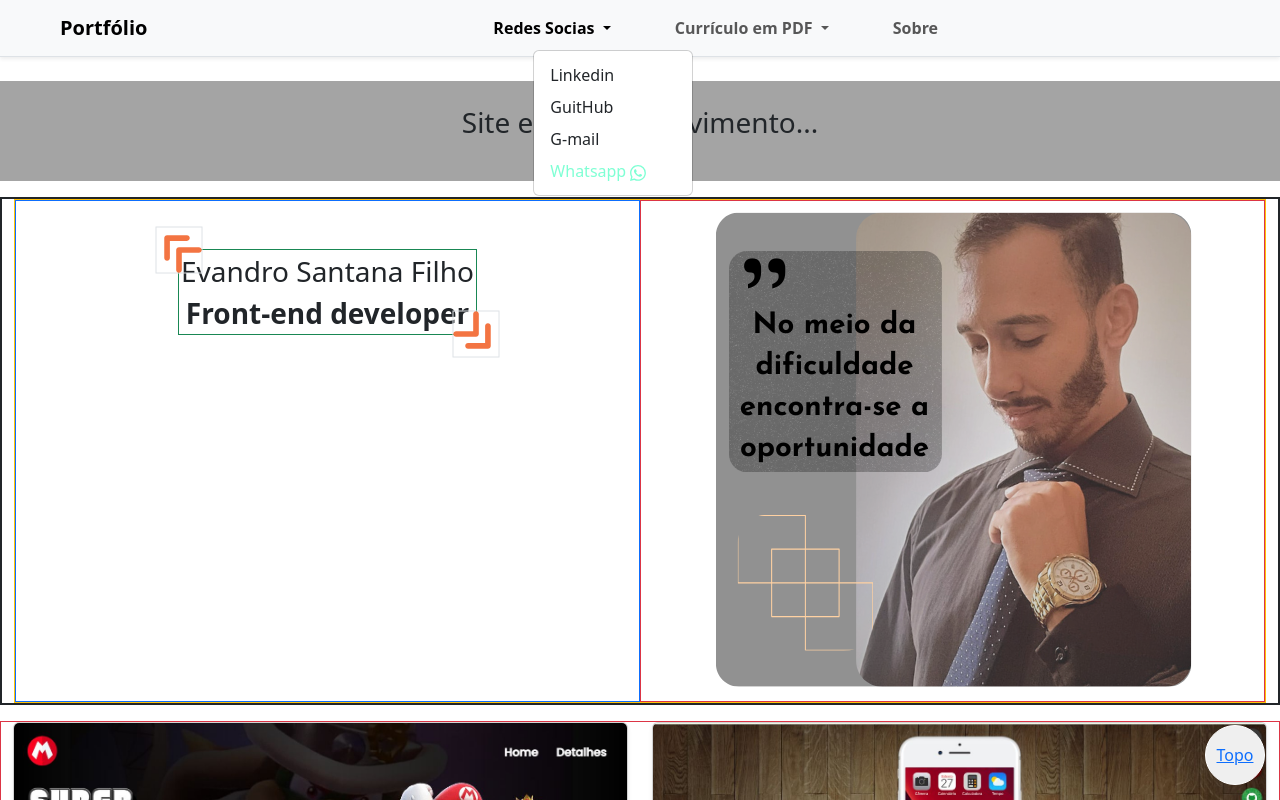
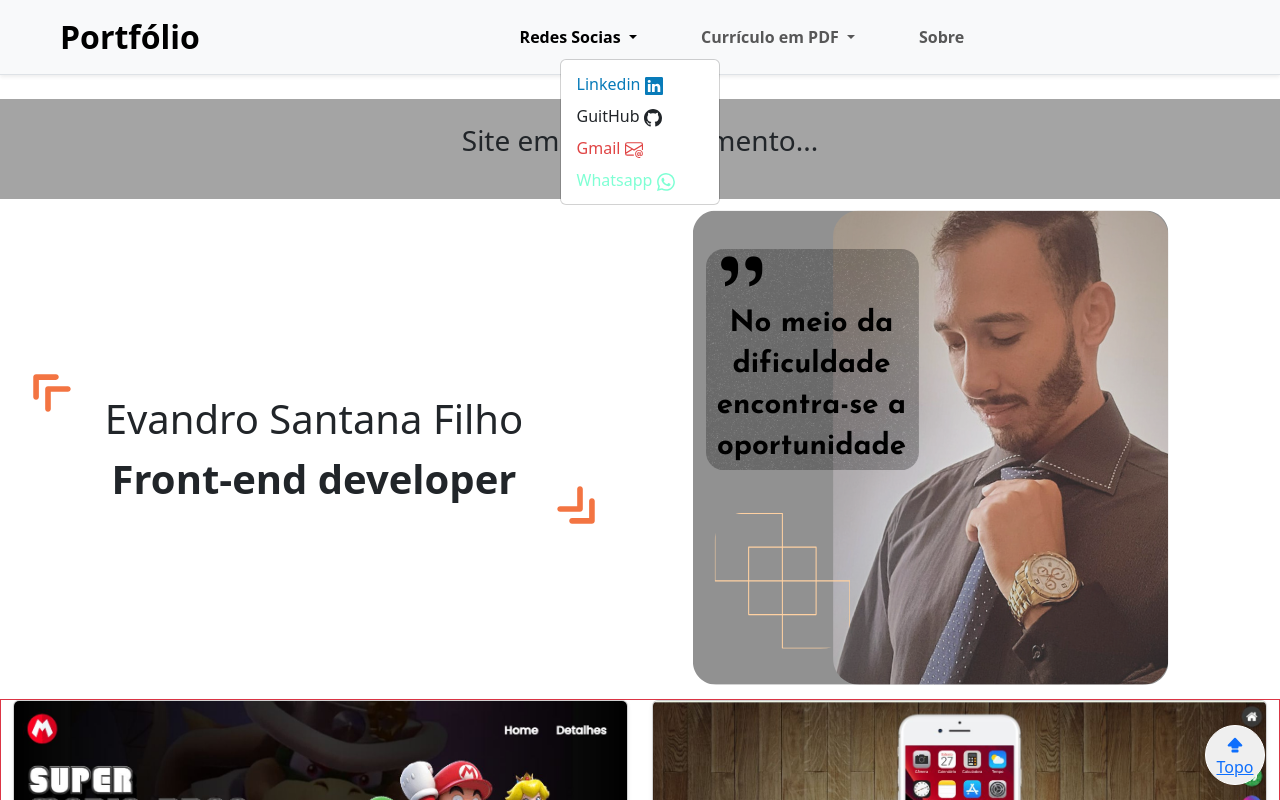
Before and after one commit to EvandroSFilho/Portfolio-Bootstrap, a plain HTML site: page index.html in a window 1280 px wide. Both pictures are taken after a click on the button "Redes Socias". Shown: the top 800 px of the page. Drawn offline with nearby package versions, Linux system fonts and the light colour scheme.

Commit message:
Atualização da navbar e div nome com foto

```diff
--- a/index.html
+++ b/index.html
@@ -12,12 +12,10 @@
 </head>
 
 <body>
-
-
   <!--NavBar-->
   <nav class="navbar navbar-expand-lg bg-body-tertiary shadow-sm mb-4 border-bottom">
     <div class="container-fluid">
-      <a class="navbar-brand fw-bold ms-lg-5">Portfólio</a>
+      <a class="navbar-brand fw-bold ms-lg-5 fs-2">Portfólio</a>
       <button class="navbar-toggler" type="button" data-bs-toggle="collapse" data-bs-target="#navbarSupportedContent"
         aria-controls="navbarSupportedContent" aria-expanded="false" aria-label="Toggle navigation">
         <span class="navbar-toggler-icon"></span>
@@ -29,34 +27,72 @@
               Redes Socias
             </a>
             <ul class="dropdown-menu mx-lg-4 mx-xl-5 mx-xxl-5">
-              <li><a class="dropdown-item" href="https://www.linkedin.com/in/evandro-santana-filho/"
-                  target="_blank">Linkedin</a></li>
-              <li><a class="dropdown-item" href="https://github.com/EvandroSFilho" target="_blank">GuitHub</a></li>
-              <li><a class="dropdown-item" href="mailto:evandrosantana.f@gmail.com" target="_blank">G-mail</a></li>
+              <li><a class="dropdown-item" href="https://www.linkedin.com/in/evandro-santana-filho/" target="_blank"
+                  style="color: rgb(8, 123, 185);">Linkedin
+                  <svg xmlns="http://www.w3.org/2000/svg" width="18" height="18" fill="currentColor"
+                    class="bi bi-linkedin" viewBox="0 0 16 16">
+                    <path
+                      d="M0 1.146C0 .513.526 0 1.175 0h13.65C15.474 0 16 .513 16 1.146v13.708c0 .633-.526 1.146-1.175 1.146H1.175C.526 16 0 15.487 0 14.854V1.146zm4.943 12.248V6.169H2.542v7.225h2.401zm-1.2-8.212c.837 0 1.358-.554 1.358-1.248-.015-.709-.52-1.248-1.342-1.248-.822 0-1.359.54-1.359 1.248 0 .694.521 1.248 1.327 1.248h.016zm4.908 8.212V9.359c0-.216.016-.432.08-.586.173-.431.568-.878 1.232-.878.869 0 1.216.662 1.216 1.634v3.865h2.401V9.25c0-2.22-1.184-3.252-2.764-3.252-1.274 0-1.845.7-2.165 1.193v.025h-.016a5.54 5.54 0 0 1 .016-.025V6.169h-2.4c.03.678 0 7.225 0 7.225h2.4z" />
+                  </svg>
+                </a></li>
+              <li><a class="dropdown-item" href="https://github.com/EvandroSFilho" target="_blank">GuitHub
+                  <svg xmlns="http://www.w3.org/2000/svg" width="18" height="18" fill="currentColor"
+                    class="bi bi-github" viewBox="0 0 16 16">
+                    <path
+                      d="M8 0C3.58 0 0 3.58 0 8c0 3.54 2.29 6.53 5.47 7.59.4.07.55-.17.55-.38 0-.19-.01-.82-.01-1.49-2.01.37-2.53-.49-2.69-.94-.09-.23-.48-.94-.82-1.13-.28-.15-.68-.52-.01-.53.63-.01 1.08.58 1.23.82.72 1.21 1.87.87 2.33.66.07-.52.28-.87.51-1.07-1.78-.2-3.64-.89-3.64-3.95 0-.87.31-1.59.82-2.15-.08-.2-.36-1.02.08-2.12 0 0 .67-.21 2.2.82.64-.18 1.32-.27 2-.27.68 0 1.36.09 2 .27 1.53-1.04 2.2-.82 2.2-.82.44 1.1.16 1.92.08 2.12.51.56.82 1.27.82 2.15 0 3.07-1.87 3.75-3.65 3.95.29.25.54.73.54 1.48 0 1.07-.01 1.93-.01 2.2 0 .21.15.46.55.38A8.012 8.012 0 0 0 16 8c0-4.42-3.58-8-8-8z" />
+                  </svg>
+                </a></li>
+              <li><a class="dropdown-item" href="mailto:evandrosantana.f@gmail.com" target="_blank"
+                  style="color: rgb(224, 68, 68);">Gmail
+                  <svg xmlns="http://www.w3.org/2000/svg" width="18" height="18" fill="currentColor"
+                    class="bi bi-envelope-at" viewBox="0 1 16 16">
+                    <path
+                      d="M2 2a2 2 0 0 0-2 2v8.01A2 2 0 0 0 2 14h5.5a.5.5 0 0 0 0-1H2a1 1 0 0 1-.966-.741l5.64-3.471L8 9.583l7-4.2V8.5a.5.5 0 0 0 1 0V4a2 2 0 0 0-2-2H2Zm3.708 6.208L1 11.105V5.383l4.708 2.825ZM1 4.217V4a1 1 0 0 1 1-1h12a1 1 0 0 1 1 1v.217l-7 4.2-7-4.2Z" />
+                    <path
+                      d="M14.247 14.269c1.01 0 1.587-.857 1.587-2.025v-.21C15.834 10.43 14.64 9 12.52 9h-.035C10.42 9 9 10.36 9 12.432v.214C9 14.82 10.438 16 12.358 16h.044c.594 0 1.018-.074 1.237-.175v-.73c-.245.11-.673.18-1.18.18h-.044c-1.334 0-2.571-.788-2.571-2.655v-.157c0-1.657 1.058-2.724 2.64-2.724h.04c1.535 0 2.484 1.05 2.484 2.326v.118c0 .975-.324 1.39-.639 1.39-.232 0-.41-.148-.41-.42v-2.19h-.906v.569h-.03c-.084-.298-.368-.63-.954-.63-.778 0-1.259.555-1.259 1.4v.528c0 .892.49 1.434 1.26 1.434.471 0 .896-.227 1.014-.643h.043c.118.42.617.648 1.12.648Zm-2.453-1.588v-.227c0-.546.227-.791.573-.791.297 0 .572.192.572.708v.367c0 .573-.253.744-.564.744-.354 0-.581-.215-.581-.8Z" />
+                  </svg>
+                </a></li>
               <li><a class="dropdown-item" href="https://wa.me//5518988227341?text=Olá,%20Tudo%20bem%20?"
                   target="_blank" style="color: aquamarine;">Whatsapp
-                  <svg xmlns="http://www.w3.org/2000/svg" width="16" height="16" fill="currentColor"
+                  <svg xmlns="http://www.w3.org/2000/svg" width="18" height="18" fill="currentColor"
                     class="bi bi-whatsapp" viewBox="0 0 16 16">
                     <path
                       d="M13.601 2.326A7.854 7.854 0 0 0 7.994 0C3.627 0 .068 3.558.064 7.926c0 1.399.366 2.76 1.057 3.965L0 16l4.204-1.102a7.933 7.933 0 0 0 3.79.965h.004c4.368 0 7.926-3.558 7.93-7.93A7.898 7.898 0 0 0 13.6 2.326zM7.994 14.521a6.573 6.573 0 0 1-3.356-.92l-.24-.144-2.494.654.666-2.433-.156-.251a6.56 6.56 0 0 1-1.007-3.505c0-3.626 2.957-6.584 6.591-6.584a6.56 6.56 0 0 1 4.66 1.931 6.557 6.557 0 0 1 1.928 4.66c-.004 3.639-2.961 6.592-6.592 6.592zm3.615-4.934c-.197-.099-1.17-.578-1.353-.646-.182-.065-.315-.099-.445.099-.133.197-.513.646-.627.775-.114.133-.232.148-.43.05-.197-.1-.836-.308-1.592-.985-.59-.525-.985-1.175-1.103-1.372-.114-.198-.011-.304.088-.403.087-.088.197-.232.296-.346.1-.114.133-.198.198-.33.065-.134.034-.248-.015-.347-.05-.099-.445-1.076-.612-1.47-.16-.389-.323-.335-.445-.34-.114-.007-.247-.007-.38-.007a.729.729 0 0 0-.529.247c-.182.198-.691.677-.691 1.654 0 .977.71 1.916.81 2.049.098.133 1.394 2.132 3.383 2.992.47.205.84.326 1.129.418.475.152.904.129 1.246.08.38-.058 1.171-.48 1.338-.943.164-.464.164-.86.114-.943-.049-.084-.182-.133-.38-.232z" />
                   </svg></a></li>
             </ul>
           </li>
+
           <li class="nav-item dropdown fw-bold"><!--curriculo-->
             <a class="nav-link dropdown-toggle" href="#" role="button" data-bs-toggle="dropdown" aria-expanded="false">
               Currículo em PDF
             </a>
             <ul class="dropdown-menu">
-              <li><a class="dropdown-item" href="doc/Evandro_Santana_filho.pdf" target="_blank">Abrir</a></li>
+              <li><a class="dropdown-item" href="doc/Evandro_Santana_filho.pdf" target="_blank"
+                  style="color: rgb(224, 68, 68);">Abrir pdf
+                  <svg xmlns="http://www.w3.org/2000/svg" width="17" height="17" fill="currentColor"
+                    class="bi bi-file-earmark-pdf" viewBox="0 0 16 16">
+                    <path
+                      d="M14 14V4.5L9.5 0H4a2 2 0 0 0-2 2v12a2 2 0 0 0 2 2h8a2 2 0 0 0 2-2zM9.5 3A1.5 1.5 0 0 0 11 4.5h2V14a1 1 0 0 1-1 1H4a1 1 0 0 1-1-1V2a1 1 0 0 1 1-1h5.5v2z" />
+                    <path
+                      d="M4.603 14.087a.81.81 0 0 1-.438-.42c-.195-.388-.13-.776.08-1.102.198-.307.526-.568.897-.787a7.68 7.68 0 0 1 1.482-.645 19.697 19.697 0 0 0 1.062-2.227 7.269 7.269 0 0 1-.43-1.295c-.086-.4-.119-.796-.046-1.136.075-.354.274-.672.65-.823.192-.077.4-.12.602-.077a.7.7 0 0 1 .477.365c.088.164.12.356.127.538.007.188-.012.396-.047.614-.084.51-.27 1.134-.52 1.794a10.954 10.954 0 0 0 .98 1.686 5.753 5.753 0 0 1 1.334.05c.364.066.734.195.96.465.12.144.193.32.2.518.007.192-.047.382-.138.563a1.04 1.04 0 0 1-.354.416.856.856 0 0 1-.51.138c-.331-.014-.654-.196-.933-.417a5.712 5.712 0 0 1-.911-.95 11.651 11.651 0 0 0-1.997.406 11.307 11.307 0 0 1-1.02 1.51c-.292.35-.609.656-.927.787a.793.793 0 0 1-.58.029zm1.379-1.901c-.166.076-.32.156-.459.238-.328.194-.541.383-.647.547-.094.145-.096.25-.04.361.01.022.02.036.026.044a.266.266 0 0 0 .035-.012c.137-.056.355-.235.635-.572a8.18 8.18 0 0 0 .45-.606zm1.64-1.33a12.71 12.71 0 0 1 1.01-.193 11.744 11.744 0 0 1-.51-.858 20.801 20.801 0 0 1-.5 1.05zm2.446.45c.15.163.296.3.435.41.24.19.407.253.498.256a.107.107 0 0 0 .07-.015.307.307 0 0 0 .094-.125.436.436 0 0 0 .059-.2.095.095 0 0 0-.026-.063c-.052-.062-.2-.152-.518-.209a3.876 3.876 0 0 0-.612-.053zM8.078 7.8a6.7 6.7 0 0 0 .2-.828c.031-.188.043-.343.038-.465a.613.613 0 0 0-.032-.198.517.517 0 0 0-.145.04c-.087.035-.158.106-.196.283-.04.192-.03.469.046.822.024.111.054.227.09.346z" />
+                  </svg>
+                </a></li>
               <li><a class="dropdown-item" href="doc/Evandro_Santana_filho.pdf" download="Evandro_Santana_filho"
-                  type="application/pdf">Baixar</a></li>
+                  type="application/pdf">Baixar pdf
+                  <svg xmlns="http://www.w3.org/2000/svg" width="18" height="18" fill="currentColor"
+                    class="bi bi-download" viewBox="0 2 16 16">
+                    <path
+                      d="M.5 9.9a.5.5 0 0 1 .5.5v2.5a1 1 0 0 0 1 1h12a1 1 0 0 0 1-1v-2.5a.5.5 0 0 1 1 0v2.5a2 2 0 0 1-2 2H2a2 2 0 0 1-2-2v-2.5a.5.5 0 0 1 .5-.5z" />
+                    <path
+                      d="M7.646 11.854a.5.5 0 0 0 .708 0l3-3a.5.5 0 0 0-.708-.708L8.5 10.293V1.5a.5.5 0 0 0-1 0v8.793L5.354 8.146a.5.5 0 1 0-.708.708l3 3z" />
+                  </svg>
+                </a></li>
             </ul>
           </li>
-          <li class="nav-item mx-lg-4 mx-xl-5 mx-xxl-5">
+          <li class="nav-item mx-lg-4 mx-xl-5 mx-xxl-5"><!--Link sobre mim-->
             <a class="nav-link fw-bold" aria-current="page" href="#sobre">Sobre</a>
           </li>
         </ul>
-
       </div>
     </div>
   </nav>
@@ -64,39 +100,37 @@
   <div class="dfrase">
     <h3 class="frase z-3">Site em Desenvolvimento...</h3>
   </div>
-  <!--Foto com nome-->
-  <div class="container-fluid my-3 border border-dark border-2">
 
-    <div class="row row-cols-1 row-cols-md-1 row-cols-lg-2 m-auto border border-warning">
-      <div class="col text-center pt-5 border border-primary">
-        <div class="position-relative col col-sm-6 col-md-5 col-lg-7 col-xl-6 col-xxl-5 m-auto border border-success">
-          <div class="position-absolute top-0 start-0 translate-middle border">
+  <div class="container-fluid"><!--Foto e nome-->
+    <div class="row row-cols-1 row-cols-md-1 row-cols-lg-2 m-auto text-center">
+      <div class="row align-items-center p-4"><!--Texto com nome-->
+        <div class="position-relative col col-sm-9 col-md-8 col-lg-11 col-xl-11 col-xxl-10 m-auto">
+          <div class="position-absolute top-0 start-0 translate-middle">
             <svg xmlns="http://www.w3.org/2000/svg" width="45" height="45" fill="#F37442" viewBox="0 0 512 512"
               style=" transform: rotate(45deg); -ms-transform: rotate(45deg); -webkit-transform: rotate(45deg);">
               <path
                 d="M41.4 233.4c-12.5 12.5-12.5 32.8 0 45.3l160 160c12.5 12.5 32.8 12.5 45.3 0s12.5-32.8 0-45.3L109.3 256 246.6 118.6c12.5-12.5 12.5-32.8 0-45.3s-32.8-12.5-45.3 0l-160 160zm352-160l-160 160c-12.5 12.5-12.5 32.8 0 45.3l160 160c12.5 12.5 32.8 12.5 45.3 0s12.5-32.8 0-45.3L301.3 256 438.6 118.6c12.5-12.5 12.5-32.8 0-45.3s-32.8-12.5-45.3 0z" />
             </svg>
           </div>
-          <div class="position-absolute top-100 start-100 translate-middle border">
+          <div class="position-absolute top-100 start-100 translate-middle">
             <svg xmlns="http://www.w3.org/2000/svg" width="45" height="45" fill="#F37442" viewBox="0 0 512 512"
               style=" transform: rotate(45deg); -ms-transform: rotate(45deg); -webkit-transform: rotate(45deg);">
               <path
                 d="M470.6 278.6c12.5-12.5 12.5-32.8 0-45.3l-160-160c-12.5-12.5-32.8-12.5-45.3 0s-12.5 32.8 0 45.3L402.7 256 265.4 393.4c-12.5 12.5-12.5 32.8 0 45.3s32.8 12.5 45.3 0l160-160zm-352 160l160-160c12.5-12.5 12.5-32.8 0-45.3l-160-160c-12.5-12.5-32.8-12.5-45.3 0s-12.5 32.8 0 45.3L210.7 256 73.4 393.4c-12.5 12.5-12.5 32.8 0 45.3s32.8 12.5 45.3 0z" />
             </svg>
           </div>
-          <p class="text-center fs-3 col m-auto">Evandro Santana Filho <br><strong>Front-end developer</strong></p>
+          <p class="text-center fs-1 col m-auto">Evandro Santana Filho <br><strong>Front-end developer</strong></p>
         </div>
       </div>
-      <div class="col text-center        border border-danger"><!--Editar tamnho da foto-->
+      <div class="col d-none d-sm-block"><!--Foto Perfil-->
         <img src="img/Inserir um título.png" alt="Foto de perfil">
       </div>
     </div>
   </div>
+  </div>
+  <!--Fim Foto Perfil-->
 
-  </div>
-  <!--Fim Foto com nome-->
-
-  <!--Cartoes com sites-->
+  <!--Cartões com sites-->
   <div class="container-fluid border border-danger ">
     <div class="row row-cols-1 row-cols-md-2 g-4"><!--PJ Mario-->
       <div class="col">
@@ -166,15 +200,22 @@
       </div>
     </div>
   </div>
-  <!--fim Cartoes-->
+  <!--fim Cartões-->
 
   <!--Sobre-->
   <div class="container-fluid border border-warning" id="sobre">
     <a class="nav-link fw-bold" aria-current="page" href="#">Um pouco Sobre mim</a>
   </div>
   <!--Fim Sobre-->
-  <button class="btop"><a href="index.html">Topo</a></button>
-
+  <!--Botão voltar ao topo-->
+  <button class="btop"><a href="index.html">
+      <svg xmlns="http://www.w3.org/2000/svg" width="16" height="16" fill="currentColor" class="bi bi-capslock-fill"
+        viewBox="0 0 16 16">
+        <path
+          d="M7.27 1.047a1 1 0 0 1 1.46 0l6.345 6.77c.6.638.146 1.683-.73 1.683H11.5v1a1 1 0 0 1-1 1h-5a1 1 0 0 1-1-1v-1H1.654C.78 9.5.326 8.455.924 7.816L7.27 1.047zM4.5 13.5a1 1 0 0 1 1-1h5a1 1 0 0 1 1 1v1a1 1 0 0 1-1 1h-5a1 1 0 0 1-1-1v-1z" />
+      </svg>Topo</a>
+  </button>
+  <!-- Fim Botao voltar ao topo-->
 
 
   <!--Footer-->
--- a/style.css
+++ b/style.css
@@ -1,3 +1,5 @@
+@charset "utf-8";
+
  .btop {
     cursor: pointer;
     position: fixed;
```
